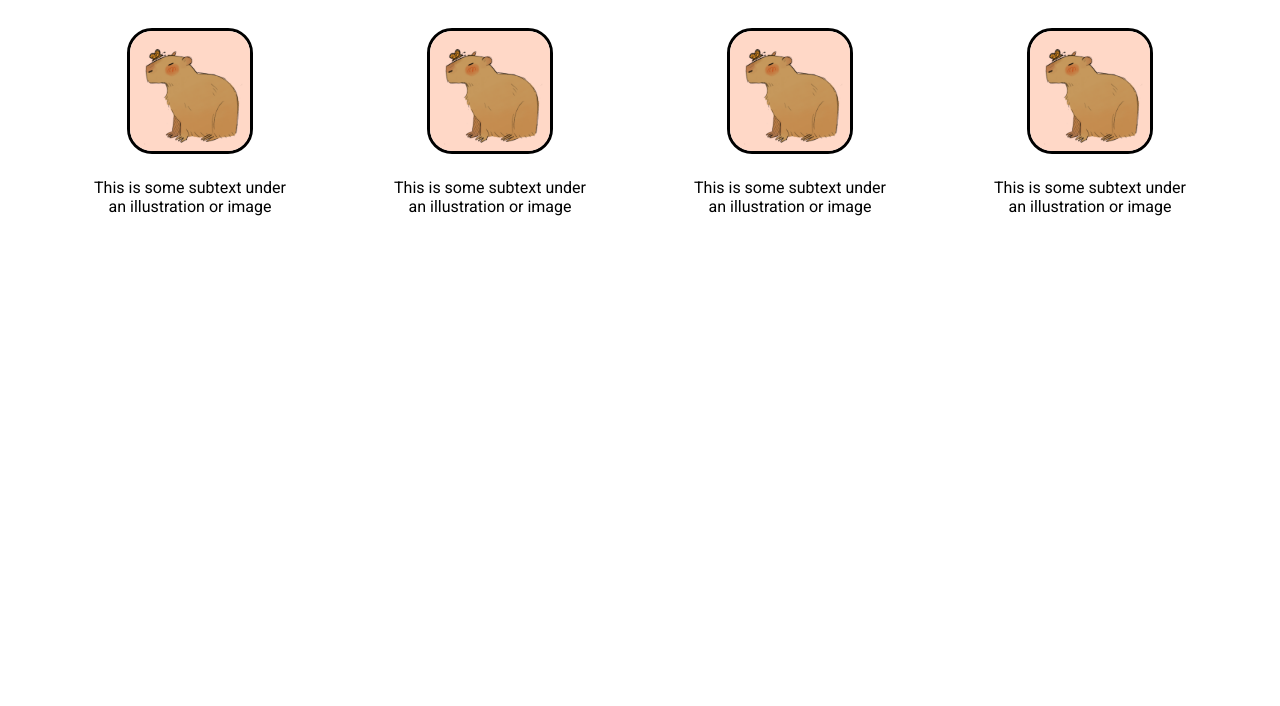
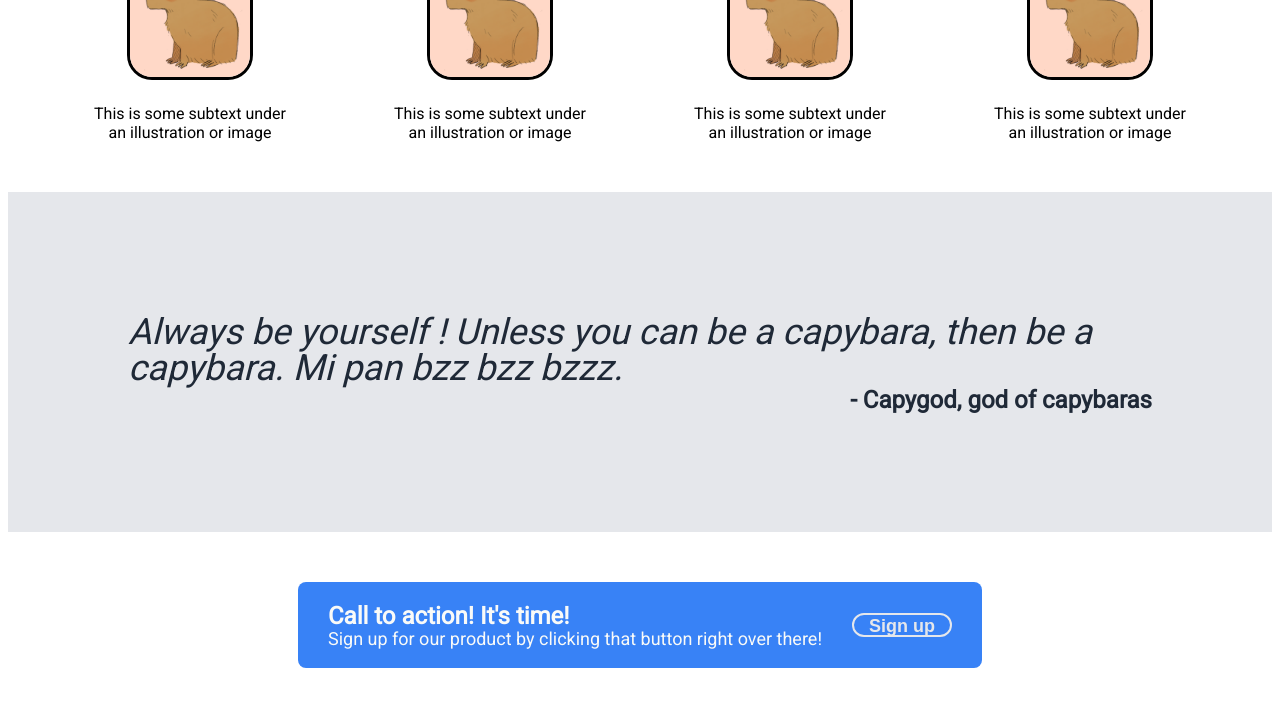
Before and after one commit to volbox2/flexbox, a plain HTML site: page index.html in a window 1280 px wide. Shown: the part 740-1446 px from the top of the page. Before the commit the page ends 1014 px from the top, so only its background shows below. Drawn offline with Linux system fonts and the light colour scheme.

Commit message:
Done all the parts until footer

```diff
--- a/index.html
+++ b/index.html
@@ -51,6 +51,19 @@
         </div>
       </div>
     </div>
-    </body>
-    </html>
+  <div class="part3">
+    <p class="quote">Always be yourself ! Unless you can be a capybara, then be a capybara. Mi pan bzz bzz bzzz.</p>
+    <p class="author">- Capygod, god of capybaras
+    </p>
+  </div>
+<div class="part4">
+<div class="call">
+  <div class="left">
+    <p class="signup">Call to action! It's time!</p>
+    <p class="click"> Sign up for our product by clicking that button right over there!</p>
+  </div>
+  <button class="white">Sign up</button>
+</div>
+</div>
+</body>
 </html>
--- a/style.css
+++ b/style.css
@@ -21,7 +21,7 @@ body{
     display:flex;
     align-items: center;
     justify-content: center;
-    padding-bottom: 100px;
+    padding-bottom: 50px;
     gap:50px;
 }
 
@@ -96,3 +96,63 @@ button{
     margin-bottom: 20px;
     border-radius: 25px;
 }
+
+.part3{
+    background-color: #E5E7EB;
+    display: flex;
+    flex-direction: column;
+    justify-content: center;
+    padding:120px;
+}
+p{
+    margin-bottom: 0px;
+    line-height: 1;
+    margin-top: 2px;
+}
+.quote{
+    font-size: 36px;
+    font-weight: 300;
+    font-style: italic;
+    color:#1f2937;
+}
+.author{
+    align-self: flex-end;
+    font-weight: 800;
+    font-size: 24px;
+    color:#1f2937;
+}
+
+.part4{
+    display:flex;
+    padding:50px 100px;
+    justify-content: center;
+    align-items: center;
+}
+
+.call{
+    background-color: #3882F6;
+    display:flex;
+    padding:20px 30px;
+    border-radius: 8px;
+    align-items: center;
+    gap: 30px;
+}
+
+.call .left{
+    padding:0px;
+}
+.signup{
+    color:#F9FAF8;
+    font-weight: 800;
+    font-size:24px;
+}
+
+.click{
+    color:#F9FAF8;
+    font-size:18px;
+}
+
+.call .white{
+    border-color: white;
+    border:2px solid;
+}
```
